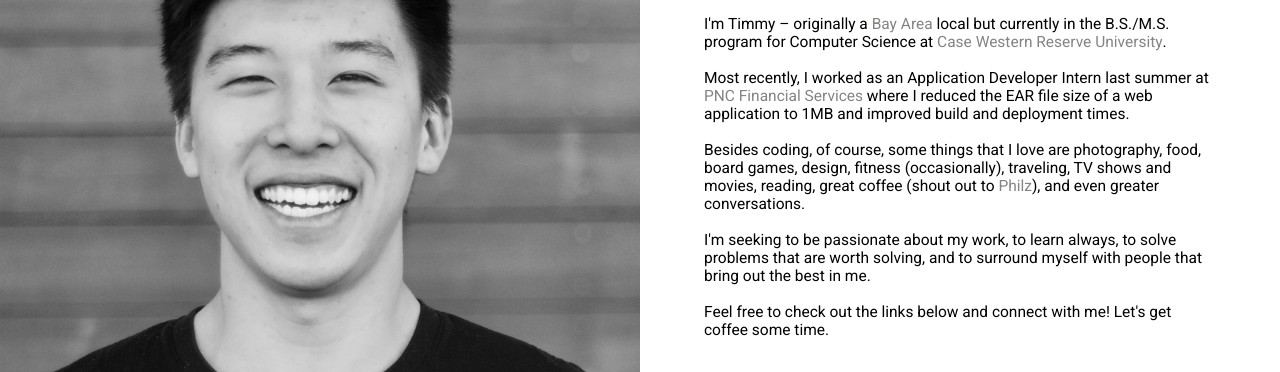
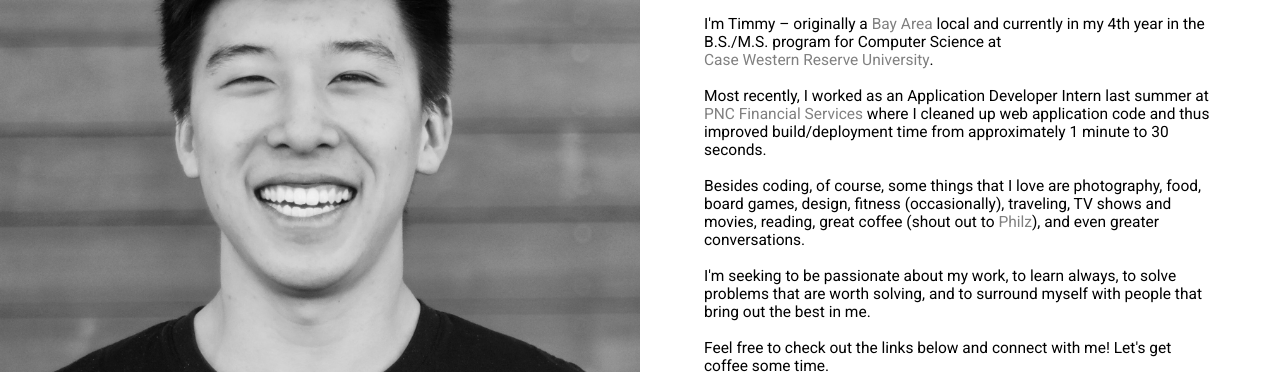
Before and after one commit to timmykuo/mywebsite, a plain HTML site: page index.html in a window 1280 px wide. Shown: the part 208-580 px from the top of the page. Drawn offline with Linux system fonts and the light colour scheme; a script that the page names is missing.

Commit message:
update about me paragraphs

```diff
--- a/index.html
+++ b/index.html
@@ -47,11 +47,11 @@
       <p> Hello friend, </p>
     </div>
     <div id="body">
-    </br> <p> I'm Timmy – originally a <a href="https://en.wikipedia.org/wiki/San_Francisco_Bay_Area" target="_blank"> Bay Area </a> local but currently in the B.S./M.S. program for Computer Science at <a href="http://case.edu/" target="_blank"> Case Western Reserve University</a>. </p> </br>
+    </br> <p> I'm Timmy – originally a <a href="https://en.wikipedia.org/wiki/San_Francisco_Bay_Area" target="_blank"><nobr>Bay Area</nobr></a> local and currently in my 4th year in the B.S./M.S. program for Computer Science at <a href="http://case.edu/" target="_blank"><nobr>Case Western Reserve University</nobr></a>. </p> </br>
 
-      <p> Most recently, I worked as an Application Developer Intern last summer at <a href="https://www.pnc.com/en/personal-banking.html"> PNC Financial Services </a> where I reduced the EAR file size of a web application to 1MB and improved build and deployment times. </p> </br>
+      <p> Most recently, I worked as an Application Developer Intern last summer at <a href="https://www.pnc.com/en/personal-banking.html" target="_blank"><nobr>PNC Financial Services</nobr></a> where I cleaned up web application code and thus improved build/deployment time from approximately 1 minute to 30 seconds. </p> </br>
 
-			<p> Besides coding, of course, some things that I love are photography, food, board games, design, fitness (occasionally), traveling, TV shows and movies, reading, great coffee (shout out to <a href="http://www.philzcoffee.com/" target="_blank">Philz</a>), and even greater conversations. </p> </br>
+			<p> Besides coding, of course, some things that I love are photography, food, board games, design, fitness (occasionally), traveling, TV shows and movies, reading, great coffee (shout out to <a href="http://www.philzcoffee.com/" target="_blank"><nobr>Philz</nobr></a>), and even greater conversations. </p> </br>
 
 			<p> I'm seeking to be passionate about my work, to learn always, to solve problems that are worth solving, and to surround myself with people that bring out the best in me. </p> </br>
 
--- a/stylesheet.css
+++ b/stylesheet.css
@@ -79,12 +79,12 @@ html, body {
 }
 
 #body a {
-  color: #848482;
+  color: 	#808080; //#848482;
   text-decoration: none;
   position: relative;
 }
 
-#body a:after {
+#body p a:after {
   content: '';
   position: absolute;
   bottom: 0;
```
Also changed, not shown: 1 other file.
